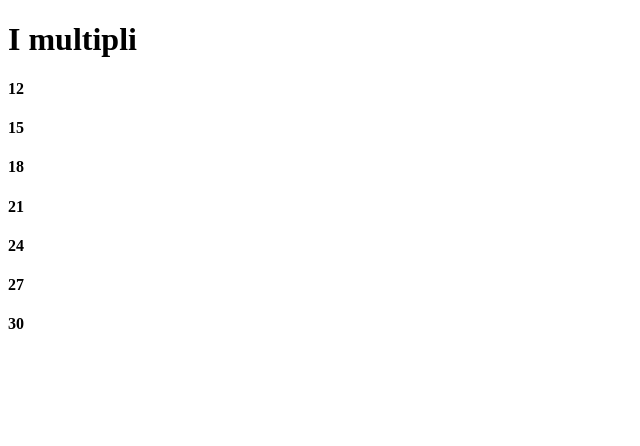
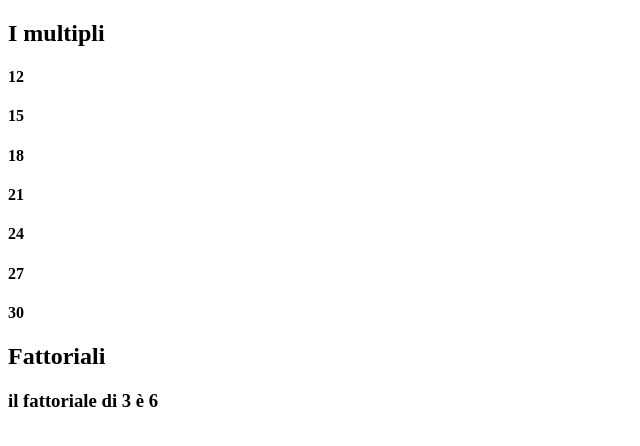
Before and after one commit to filippo1996/js-mail-dadi, a plain HTML site: page bonus/index.html in a window 1280 px wide. Shown: the whole page, without its empty margins (0-640 px from the left). Drawn offline with Linux system fonts and the light colour scheme.

Commit message:
add algoritmo calcolo fattoriale

```diff
--- a/bonus/index.html
+++ b/bonus/index.html
@@ -7,8 +7,19 @@
     <title>Document</title>
 </head>
 <body>
-    <h1>I multipli</h1>
-    <div id="multiples"></div>
+    <!-- sezione multipli -->
+    <section>
+        <h1>I multipli</h1>
+        <div id="multiples"></div>
+    </section>
+    <!-- fine sezione multipli -->
+
+    <!-- sezione fattoriale -->
+    <section>
+        <h2>Fattoriali</h2>
+        <div id="factorial"></div>
+    </section>
+    <!-- fine sezione fattoriale -->
     <script src="js/app.js"></script>
 </body>
 </html>
--- a/bonus/js/app.js
+++ b/bonus/js/app.js
@@ -6,7 +6,17 @@ var end = 30;
 //cicliamo tutti i multipli di 3 compresi tra 10 e 30
 for(var i = start; i <= end; i++){
     if(i % multiple === 0){
-        console.log(i);
+        //console.log(i);
         document.getElementById('multiples').innerHTML += '<h4>' + i + '</h4>';
     }
 }
+
+//Algoritmo per sapere il numero fattoriale
+var factorial = 3;
+var result = 1;
+
+for(var i = 2; i <= factorial; i++){
+    result *= i;
+}
+
+document.getElementById('factorial').innerHTML = `<h3>il fattoriale di ${factorial} è ${result}</h3>`;
```
